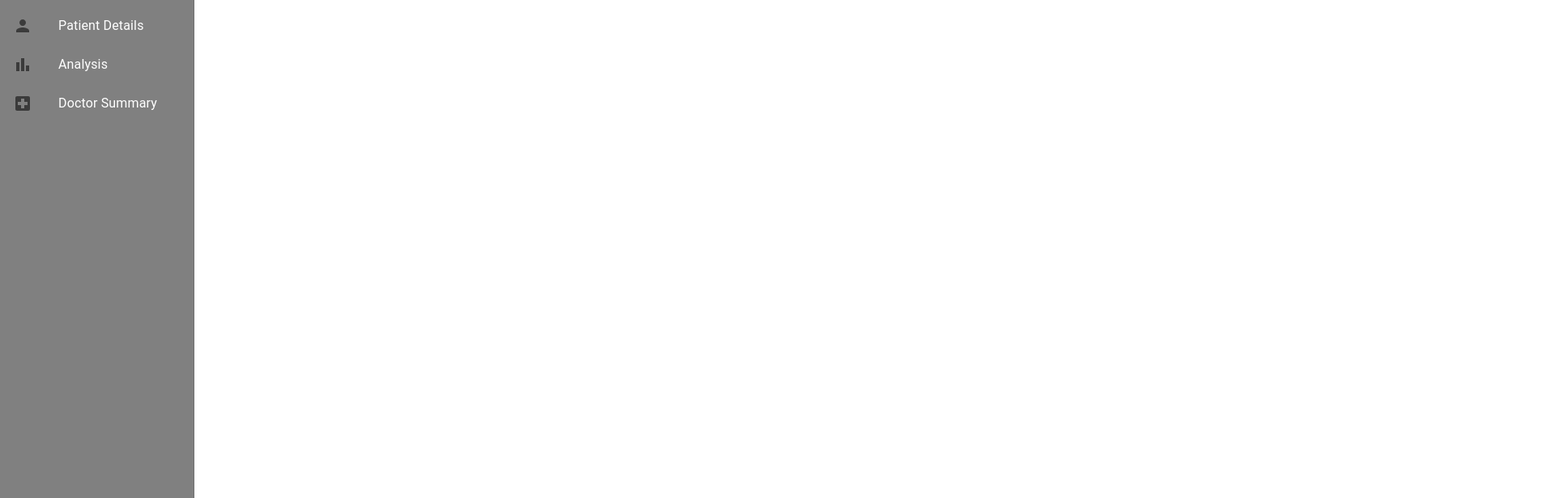
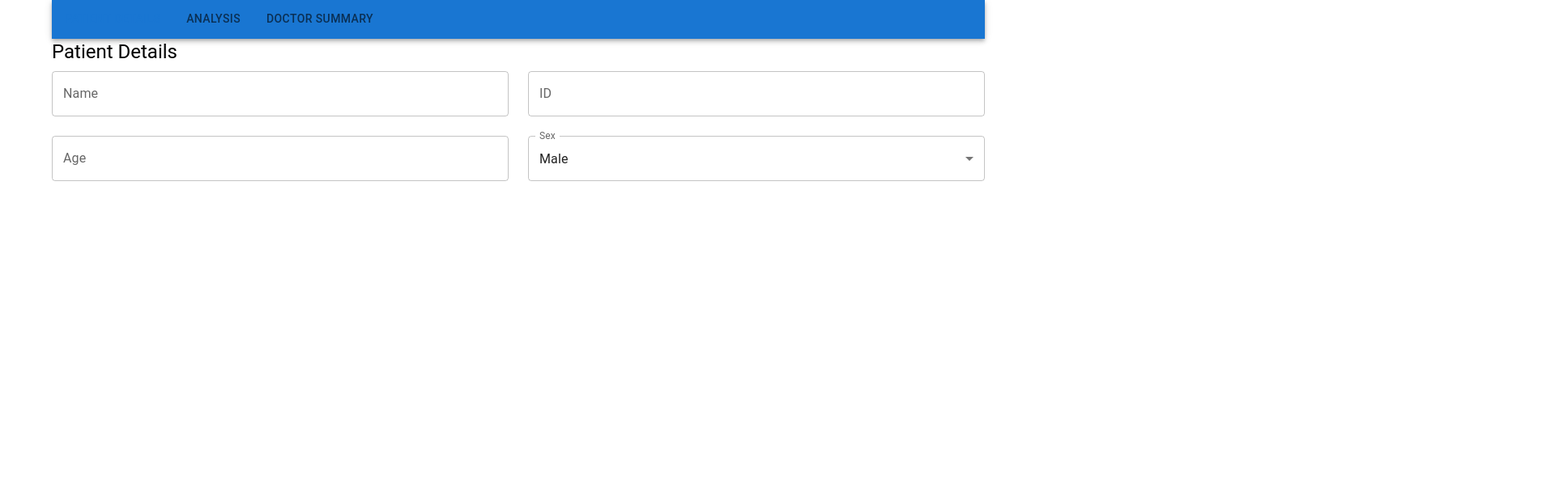
Before and after one commit to shaharAka/Chaim, a Next.js app: page / in a window 1280 px wide. Shown: the top 616 px of the page at 81% size, 1920 px wide, since content can reach past the window. Built offline with nearby package versions, Linux system fonts and the light colour scheme.

Commit message:
Update index.js

```diff
--- a/pages/index.js
+++ b/pages/index.js
@@ -1,48 +1,39 @@
 import React from 'react';
-import { Container, Drawer, List, ListItem, ListItemIcon, ListItemText, Box, Typography, TextField, Grid, Button } from '@mui/material';
-import PersonIcon from '@mui/icons-material/Person';
-import AnalysisIcon from '@mui/icons-material/BarChart';
-import DoctorIcon from '@mui/icons-material/LocalHospital';
+import { Container, AppBar, Tabs, Tab, Box, Typography, TextField, Grid, Button } from '@mui/material';
 import Link from 'next/link';
 
 export default function Home() {
   const [value, setValue] = React.useState(0);
 
-  const handleChange = (newValue) => {
+  const handleChange = (event, newValue) => {
     setValue(newValue);
+    console.log(`Value changed: ${newValue}`);
+    console.log(`Current value: ${value}`);
+    switch (newValue) {
+      case 0:
+        console.log('Rendering Patient Details');
+        break;
+      case 1:
+        console.log('Rendering Analysis');
+        break;
+      case 2:
+        console.log('Rendering Doctor Summary');
+        break;
+      default:
+        break;
+    }
   };
 
   return (
     <Container>
-      <Drawer
-        variant="permanent"
-        open
-        sx={{
-          '& .MuiDrawer-paper': {
-            backgroundColor: 'grey',
-            color: 'white',
-            width: 240
-          }
-        }}
-      >
-        <List>
-          <ListItem button onClick={() => handleChange(0)}>
-            <ListItemIcon><PersonIcon /></ListItemIcon>
-            <ListItemText primary="Patient Details" />
-          </ListItem>
-          <ListItem button onClick={() => handleChange(1)}>
-            <ListItemIcon><AnalysisIcon /></ListItemIcon>
-            <ListItemText primary="Analysis" />
-          </ListItem>
-          <ListItem button onClick={() => handleChange(2)}>
-            <ListItemIcon><DoctorIcon /></ListItemIcon>
-            <ListItemText primary="Doctor Summary" />
-          </ListItem>
-        </List>
-      </Drawer>
-      <Box sx={{ marginLeft: 240, width: 'calc(100% - 240px)' }}>
-        {value === 0 && (
-          <div>
+      <AppBar position="static">
+        <Tabs value={value} onChange={handleChange}>
+          <Tab label="Patient Details" />
+          <Tab label="Analysis" />
+          <Tab label="Doctor Summary" />
+        </Tabs>
+      </AppBar>
+      <TabPanel value={value} index={0}>
         <Typography variant="h5" gutterBottom>
           Patient Details
         </Typography>
@@ -73,17 +64,13 @@ export default function Home() {
             </Grid>
           </Grid>
         </form>
-          </div>
-        )}
-        {value === 1 && (
-          <div>
+      </TabPanel>
+      <TabPanel value={value} index={1}>
         <Link href="/upload">
           <a>Upload an Image</a>
         </Link>
-          </div>
-        )}
-        {value === 2 && (
-          <div>
+      </TabPanel>
+      <TabPanel value={value} index={2}>
         <TextField
           label="Doctor's Summary"
           multiline
@@ -94,9 +81,21 @@ export default function Home() {
         <Button variant="contained" color="primary" disabled>
           Share Report
         </Button>
-          </div>
-        )}
-      </Box>
+      </TabPanel>
     </Container>
   );
 }
+
+function TabPanel(props) {
+  const { children, value, index, ...other } = props;
+
+  return (
+    <div role="tabpanel" hidden={value !== index} {...other}>
+      {value === index && (
+        <Box>
+          <Typography>{children}</Typography>
+        </Box>
+      )}
+    </div>
+  );
+}
```
Lines whose indentation alone changed are shown as unchanged.
